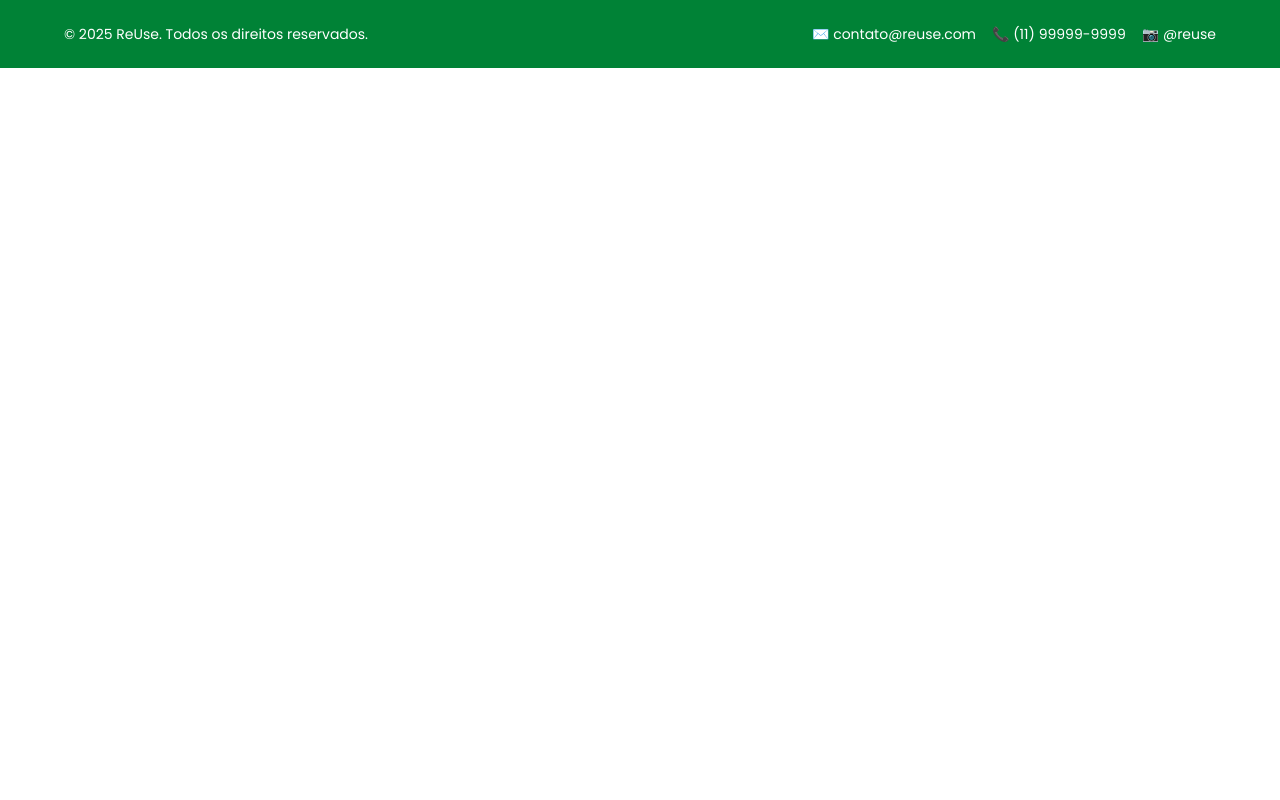
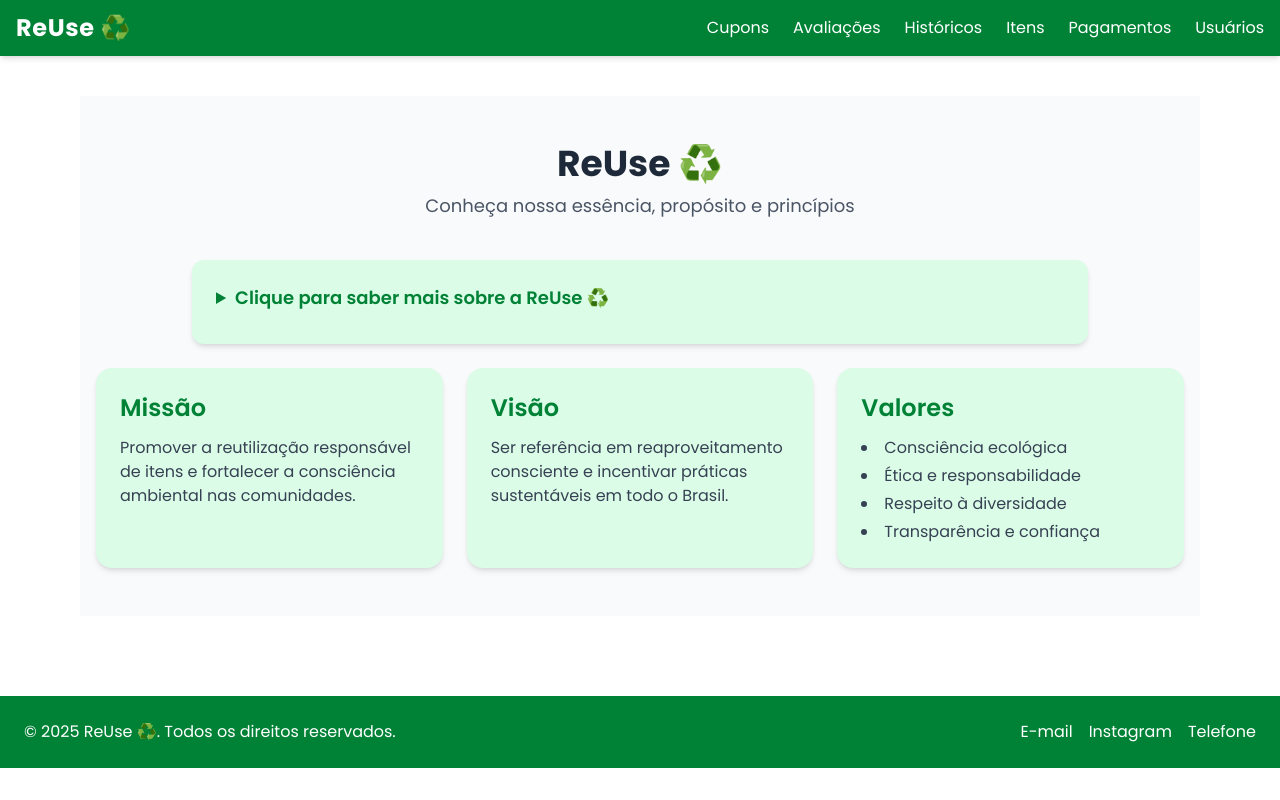
Before and after one commit to Millena-Monteiro/ReUse-Frontend, a Next.js app: page / in a window 1280 px wide. Built offline with nearby package versions, Linux system fonts and the light colour scheme.

Commit message:
:lipstick:update of footer, header and about section

```diff
--- a/src/app/page.tsx
+++ b/src/app/page.tsx
@@ -1,39 +1,15 @@
-// Importa a Footer
+import Header from "../components/layout/header";
 import Footer from "../components/layout/footer";
+import Sobre from "../components/ui/sobre";
 
-// Página principal da ReUse+
-
-{
-  /* Aqui futuramente vai o Header */
-}
-{
-  /* <Header /> */
-}
-
-{
-  /* Aqui futuramente vai a seção de boas-vindas (Hero) */
-}
-{
-  /* <Hero /> */
-}
-
-{
-  /* Aqui futuramente vai a seção Sobre */
-}
-{
-  /* <About /> */
-}
-
-{
-  /* Aqui futuramente vão os Benefícios ou Funcionalidades */
-}
-{
-  /* <Features /> */
-}
-export default function HomePage() {
+export default function Home() {
   return (
-    <main className="min-h-screen flex flex-col justify-between">
+    <>
+      <Header />
+      <main className="max-w-6xl mx-auto px-4 py-10">
+        <Sobre />
+      </main>
       <Footer />
-    </main>
+    </>
   );
 }
--- a/src/components/layout/footer.tsx
+++ b/src/components/layout/footer.tsx
@@ -1,23 +1,16 @@
+import Link from "next/link";
+
 export default function Footer() {
   return (
-    <footer id="contato" className="bg-green-700 text-white py-6 px-4">
-      <div className="max-w-6xl mx-auto flex flex-col md:flex-row justify-between items-center gap-4">
-        <p className="text-sm">© 2025 ReUse. Todos os direitos reservados.</p>
-        <div className="flex flex-col md:flex-row gap-4 text-sm">
-          <a href="mailto:contato@reuse.com" className="hover:underline">
-            ✉️ contato@reuse.com
-          </a>
-          <a href="tel:+5511999999999" className="hover:underline">
-            📞 (11) 99999-9999
-          </a>
-          <a
-            href="https://instagram.com/reuse"
-            target="_blank"
-            rel="noopener noreferrer"
-            className="hover:underline"
-          >
-            📷 @reuse
-          </a>
+    <footer className="bg-green-700 text-white p-6 mt-10">
+      <div className="max-w-7xl mx-auto flex flex-col md:flex-row justify-between items-center">
+        <p className="text-center md:text-left">
+          &copy; {new Date().getFullYear()} ReUse ♻️. Todos os direitos reservados.
+        </p>
+        <div className="flex gap-4 mt-4 md:mt-0">
+          <Link href="mailto:contato@reuse.com" className="hover:text-green-200">E-mail</Link>
+          <Link href="https://instagram.com/reuse" target="_blank" className="hover:text-green-200">Instagram</Link>
+          <Link href="tel:+550000000000" className="hover:text-green-200">Telefone</Link>
         </div>
       </div>
     </footer>
--- /dev/null
+++ b/src/components/layout/header.tsx
@@ -0,0 +1,53 @@
+"use client";
+
+import Link from "next/link";
+import { useState } from "react";
+
+export default function Header() {
+  const [menuOpen, setMenuOpen] = useState(false);
+
+  return (
+    <header className="bg-green-700 text-white shadow-md sticky top-0 z-50">
+      <div className="max-w-7xl mx-auto flex items-center justify-between px-4 py-3">
+        <Link href="/" className="text-2xl font-bold tracking-wide">
+          ReUse ♻️
+        </Link>
+
+        <nav className="hidden md:flex gap-6 font-medium">
+          <Link href="/cupons" className="hover:text-green-200">Cupons</Link>
+          <Link href="/avaliacoes" className="hover:text-green-200">Avaliações</Link>
+          <Link href="/historicos" className="hover:text-green-200">Históricos</Link>
+          <Link href="/itens" className="hover:text-green-200">Itens</Link>
+          <Link href="/pagamentos" className="hover:text-green-200">Pagamentos</Link>
+          <Link href="/usuarios" className="hover:text-green-200">Usuários</Link>
+        </nav>
+
+        <button
+          className="md:hidden focus:outline-none"
+          onClick={() => setMenuOpen(!menuOpen)}
+          aria-label="Abrir menu"
+        >
+          <svg className="w-6 h-6" fill="none" stroke="white" viewBox="0 0 24 24">
+            <path
+              strokeLinecap="round"
+              strokeLinejoin="round"
+              strokeWidth={2}
+              d={menuOpen ? "M6 18L18 6M6 6l12 12" : "M4 6h16M4 12h16M4 18h16"}
+            />
+          </svg>
+        </button>
+      </div>
+
+      {menuOpen && (
+        <div className="md:hidden px-4 pb-4 space-y-2 bg-green-600">
+          <Link href="/cupom" className="block hover:text-green-200">Cupons</Link>
+          <Link href="/avaliacoes" className="block hover:text-green-200">Avaliações</Link>
+          <Link href="/historicos" className="block hover:text-green-200">Históricos</Link>
+          <Link href="/itens" className="block hover:text-green-200">Itens</Link>
+          <Link href="/pagamentos" className="block hover:text-green-200">Pagamentos</Link>
+          <Link href="/usuarios" className="block hover:text-green-200">Usuários</Link>
+        </div>
+      )}
+    </header>
+  );
+}
--- /dev/null
+++ b/src/components/ui/sobre.tsx
@@ -0,0 +1,48 @@
+export default function Sobre() {
+  return (
+    <section className="bg-gray-50 py-12 px-4 text-gray-800">
+      <div className="max-w-6xl mx-auto text-center mb-10">
+        <h2 className="text-3xl md:text-4xl font-bold">ReUse ♻️</h2>
+        <p className="text-lg mt-2 text-gray-600">Conheça nossa essência, propósito e princípios</p>
+      </div>
+
+      {/* SOBRE - com abre/fecha */}
+      <details className="max-w-4xl mx-auto bg-green-100 p-6 rounded-xl shadow-md group open:bg-white open:shadow-lg transition duration-300 cursor-pointer mb-6">
+        <summary className="text-green-700 font-semibold text-lg mb-2">
+          Clique para saber mais sobre a ReUse ♻️
+        </summary>
+        <p className="text-gray-700 mt-2">
+          Somos uma plataforma comprometida com a sustentabilidade e o reaproveitamento consciente.
+          Nossa missão é conectar pessoas através da reutilização responsável de recursos.
+        </p>
+      </details>
+
+      {/* Missão, Visão e Valores - cards clicáveis com efeito de cor */}
+      <div className="grid gap-6 md:grid-cols-3 max-w-6xl mx-auto">
+        <label className="bg-green-100 hover:bg-white transition-all duration-300 cursor-pointer p-6 rounded-2xl shadow-md block text-left">
+          <h3 className="text-2xl font-semibold mb-3 text-green-700">Missão</h3>
+          <p className="text-gray-700">
+            Promover a reutilização responsável de itens e fortalecer a consciência ambiental nas comunidades.
+          </p>
+        </label>
+
+        <label className="bg-green-100 hover:bg-white transition-all duration-300 cursor-pointer p-6 rounded-2xl shadow-md block text-left">
+          <h3 className="text-2xl font-semibold mb-3 text-green-700">Visão</h3>
+          <p className="text-gray-700">
+            Ser referência em reaproveitamento consciente e incentivar práticas sustentáveis em todo o Brasil.
+          </p>
+        </label>
+
+        <label className="bg-green-100 hover:bg-white transition-all duration-300 cursor-pointer p-6 rounded-2xl shadow-md block text-left">
+          <h3 className="text-2xl font-semibold mb-3 text-green-700">Valores</h3>
+          <ul className="list-disc list-inside text-gray-700 space-y-1">
+            <li>Consciência ecológica</li>
+            <li>Ética e responsabilidade</li>
+            <li>Respeito à diversidade</li>
+            <li>Transparência e confiança</li>
+          </ul>
+        </label>
+      </div>
+    </section>
+  );
+}
```
Also changed, not shown: src/components/layout/hender.tsx (deleted).
